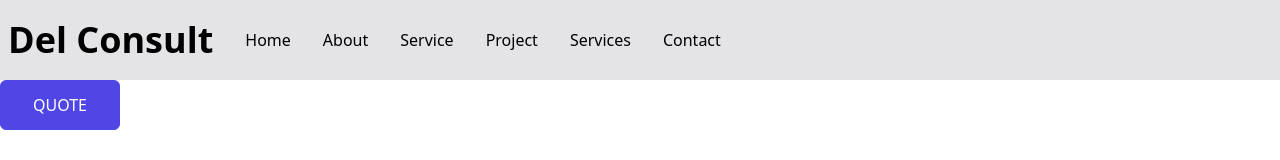
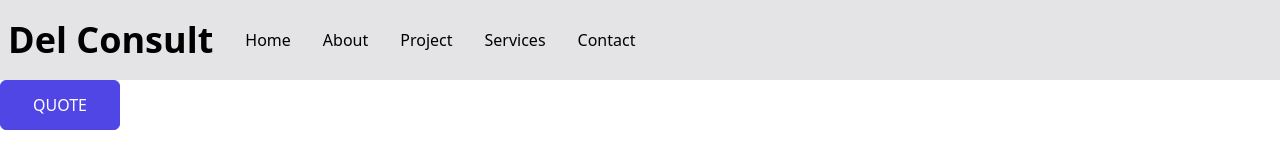
Before and after one commit to MicroStartup/del-consult, a React (Create React App) app: page / in a window 1280 px wide. Shown: the top 160 px of the page. Built offline with nearby package versions, Linux system fonts and the light colour scheme.

Commit message:
Remove service doblon

```diff
--- a/src/components/Navbar.jsx
+++ b/src/components/Navbar.jsx
@@ -6,11 +6,10 @@ const Navbar = () => {
     <div className='w-screen h-[80px] z-10 bg-zinc-200 fixed drop-shadlow-lg'>
       <div className='px-2 flex justify-between items-center w-full h-full'>
          <div className='flex items-center'>
-              <h1 className='text-3xl font-bold mr-4 sm:text-4xl'>Del Consult</h1>
+            <h1 className='text-3xl font-bold mr-4 sm:text-4xl'>Del Consult</h1>
          <ul className='hidden md:flex'>
           <li>Home</li>
           <li>About</li>
-          <li>Service</li>
           <li>Project</li>
           <li>Services</li>
           <li>Contact</li>
```
